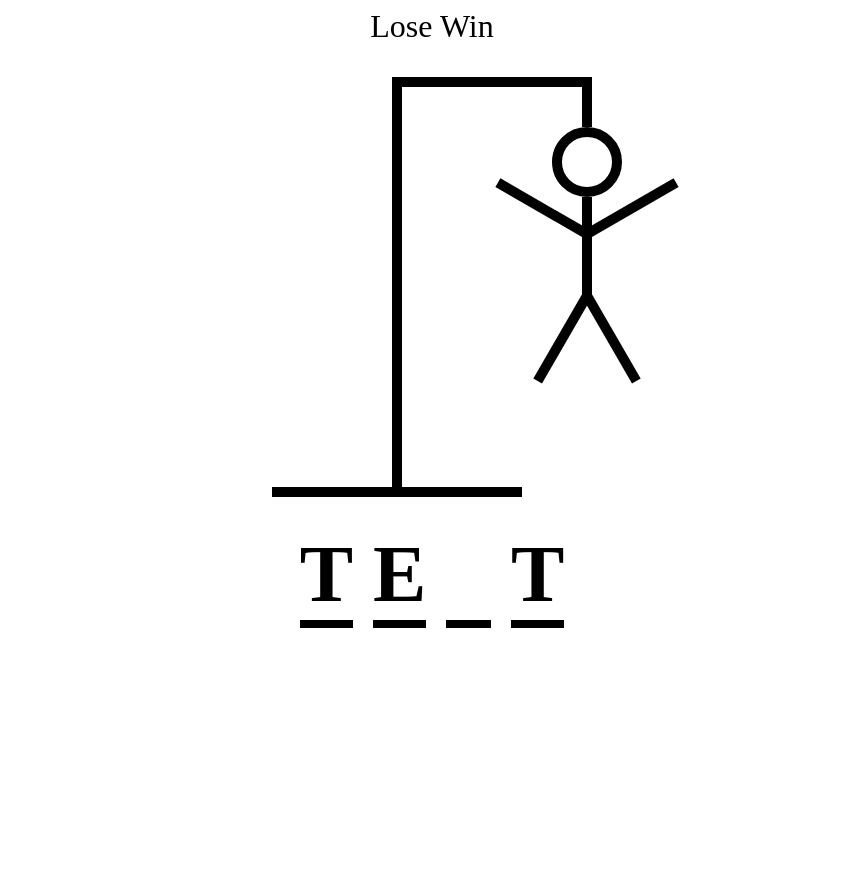
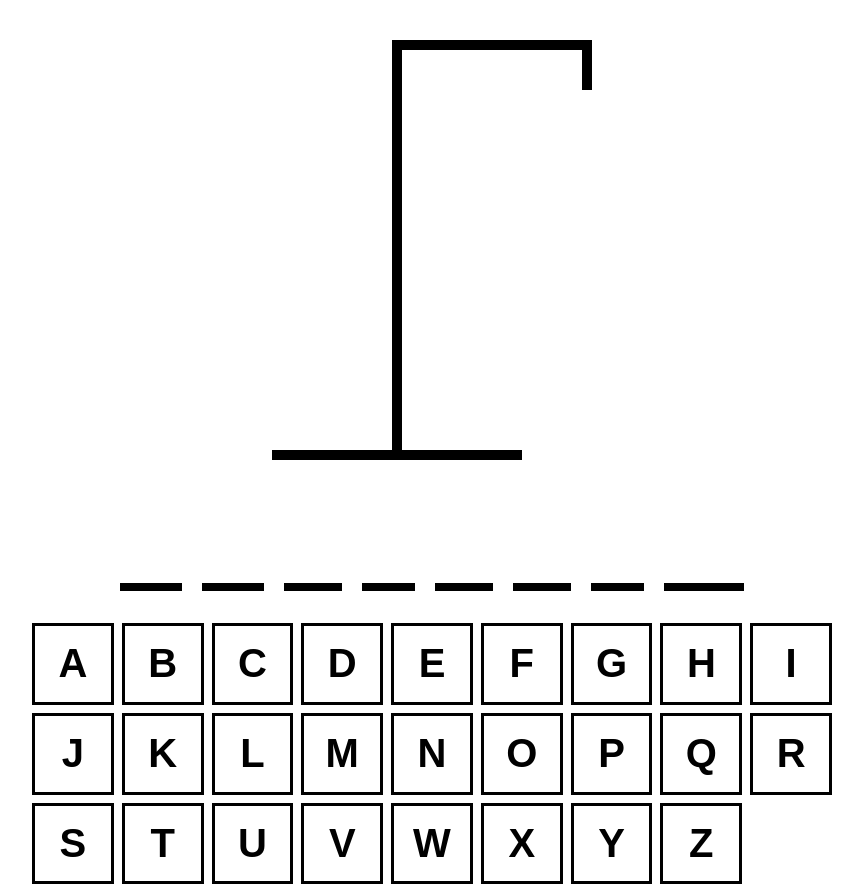
Before and after one commit to aringocode/typescript-hang-game, a React (Vite) app: page / in a window 1280 px wide. Shown: the whole page, without its empty margins (208-1071 px from the left). Before the commit the page ends 800 px from the top, so only its background shows below. Built offline with nearby package versions, Linux system fonts and the light colour scheme.

Commit message:
add listeners and props type

```diff
--- a/src/App.tsx
+++ b/src/App.tsx
@@ -1,4 +1,4 @@
-import HangmanGame from "./HangmanGame.tsx";
+import HangmanGame from './HangmanGame.tsx';
 
 function App() {
 	return (
--- a/src/HangmanGame.tsx
+++ b/src/HangmanGame.tsx
@@ -1,25 +1,86 @@
-import {useState} from "react";
-import words from "./wordList.json";
+import { useEffect, useState, useCallback } from 'react';
+import words from './wordList.json';
 
 import './HangmanGame.css';
-import HangmanPicture from "./HangmanPicture.tsx";
-import HangmanWord from "./HangmanWord.tsx";
-import HangmanKeyboard from "./HangmanKeyboard.tsx";
+import HangmanPicture from './HangmanPicture.tsx';
+import HangmanWord from './HangmanWord.tsx';
+import HangmanKeyboard from './HangmanKeyboard.tsx';
+
+function getWord() {
+	return words[Math.floor(Math.random() * words.length)]
+}
 
 const HangmanGame = () => {
-	const [wordToGuess, setWordToGuess] = useState(() => {
-		return words[Math.floor(Math.random() * words.length)]
-	});
+	const [wordToGuess, setWordToGuess] = useState(getWord);
+	const [guessedLetters, setGuessedLetters] = useState<string[]>([]);
+	const incorrectLetters = guessedLetters.filter(letter => !wordToGuess.includes(letter));
+	const isLoser = incorrectLetters.length >= 6;
+	const isWinner = wordToGuess.split('').every(letter => guessedLetters.includes(letter));
 
-	const [guessedLetters, setGuessedLetters] = useState<string[]>([])
+	useEffect(() => {
+		const handler = (e: KeyboardEvent) => {
+			const key = e.key
+			if (key !== 'Enter') {
+				return;
+			}
+
+			e.preventDefault()
+			setGuessedLetters([])
+			setWordToGuess(getWord())
+		}
+
+		document.addEventListener('keypress', handler)
+
+		return () => {
+			document.removeEventListener('keypress', handler)
+		}
+	}, []);
+
+	useEffect(() => {
+		const handler = (e: KeyboardEvent) => {
+			const key = e.key
+			if (!key.match(/^[a-z]$/)) {
+				return;
+			}
+
+			e.preventDefault()
+			addGuessedLetter(key)
+		}
+
+		document.addEventListener('keypress', handler)
+
+		return () => {
+			document.removeEventListener('keypress', handler)
+		}
+	}, [guessedLetters]);
+
+	const addGuessedLetter = useCallback(
+		(letter: string) => {
+			if (guessedLetters.includes(letter) || isLoser || isWinner) {
+				return;
+			}
+
+			setGuessedLetters(currentLetters => [...currentLetters, letter]);
+		},
+		[guessedLetters, isLoser, isWinner]);
 
 	return (
 		<div className='hangman-game-wrapper'>
-			<div className="hangman-game-result">Lose Win</div>
-			<HangmanPicture />
-			<HangmanWord />
+			<div className='hangman-game-result'>
+				{isWinner && 'Winner! - Refresh to try again'}
+				{isLoser && 'Nice Try - Refresh to try again'}
+			</div>
+			<HangmanPicture numberOfGuess={incorrectLetters.length} />
+			<HangmanWord guessedLetters={guessedLetters} wordToGuess={wordToGuess} reveal={isLoser} />
 			<div className='hangman-keyboard-wrapper'>
-				<HangmanKeyboard />
+				<HangmanKeyboard
+					activeLetters={guessedLetters.filter(letter =>
+						wordToGuess.includes(letter)
+					)}
+					inactiveLetters={incorrectLetters}
+					addGuessedLetter={addGuessedLetter}
+					disabled={isWinner || isLoser}
+				/>
 			</div>
 
 		</div>
--- a/src/HangmanKeyboard.tsx
+++ b/src/HangmanKeyboard.tsx
@@ -1,5 +1,33 @@
-const HangmanKeyboard = () => {
+import letters from './letters.json';
 
+import './HangmanKeyboard.css';
+
+type KeyboardProps = {
+	activeLetters: string[]
+	inactiveLetters: string[]
+	addGuessedLetter: (letter: string) => void
+	disabled?: boolean
+}
+
+const HangmanKeyboard = ({ activeLetters, inactiveLetters, addGuessedLetter, disabled = false }: KeyboardProps) => {
+	return (
+		<div className='hangman-keyboard'>
+			{letters.map((key) => {
+				const isActive = activeLetters.includes(key);
+				const isInactive = inactiveLetters.includes(key);
+				return (
+					<button
+						onClick={() => addGuessedLetter(key)}
+						className={`hangman-keyboard-btn ${isActive ? 'active' : ''} ${isInactive ? 'inactive' : ''}`}
+						disabled={isInactive || isActive || disabled}
+						key={key}
+					>
+						{key}
+					</button>
+				)
+			})}
+		</div>
+	)
 }
 
 export default HangmanKeyboard;
--- a/src/HangmanPicture.tsx
+++ b/src/HangmanPicture.tsx
@@ -24,16 +24,17 @@ const LEFT_LEG = (
 	<div className='hangman-left-leg' />
 );
 
-const HangmanPicture = () => {
+const BODY_PARTS = [HEAD, BODY, RIGHT_ARM, LEFT_ARM, RIGHT_LEG, LEFT_LEG];
+
+type HangmanPictureProps = {
+	numberOfGuess: number
+}
+
+const HangmanPicture = ({ numberOfGuess }: HangmanPictureProps) => {
 
 	return (
 		<div className='hangman-picture-wrapper'>
-			{HEAD}
-			{BODY}
-			{RIGHT_ARM}
-			{LEFT_ARM}
-			{RIGHT_LEG}
-			{LEFT_LEG}
+			{BODY_PARTS.slice(0, numberOfGuess)}
 			<div className='hangman-gallows-vertical' />
 			<div className='hangman-gallows' />
 			<div className='hangman-vertical' />
--- a/src/HangmanWord.tsx
+++ b/src/HangmanWord.tsx
@@ -1,15 +1,22 @@
 import './HangmanWord.css';
 
-const HangmanWord = () => {
-	const word = 'test'
-	const guessedLetters = ['t', 'e', 'g']
+type HangmanWordProps = {
+	guessedLetters: string[],
+	wordToGuess: string
+	reveal?: boolean
+}
+
+const HangmanWord = ({ guessedLetters, wordToGuess, reveal = false }: HangmanWordProps) => {
+
 	return (
 		<div className='hangman-word-wrapper'>
-			{word.split('').map((letter, idx) => (
+			{wordToGuess.split('').map((letter, idx) => (
 				<span key={idx} className='hangman-letter'>
 					<span
 						style={{
-							visibility: guessedLetters.includes(letter) ? 'visible' : 'hidden',
+							visibility: guessedLetters.includes(letter) || reveal ? 'visible' : 'hidden',
+							color:
+								!guessedLetters.includes(letter) && reveal ? 'red' : 'black',
 						}}
 					>
 						{letter}
```
